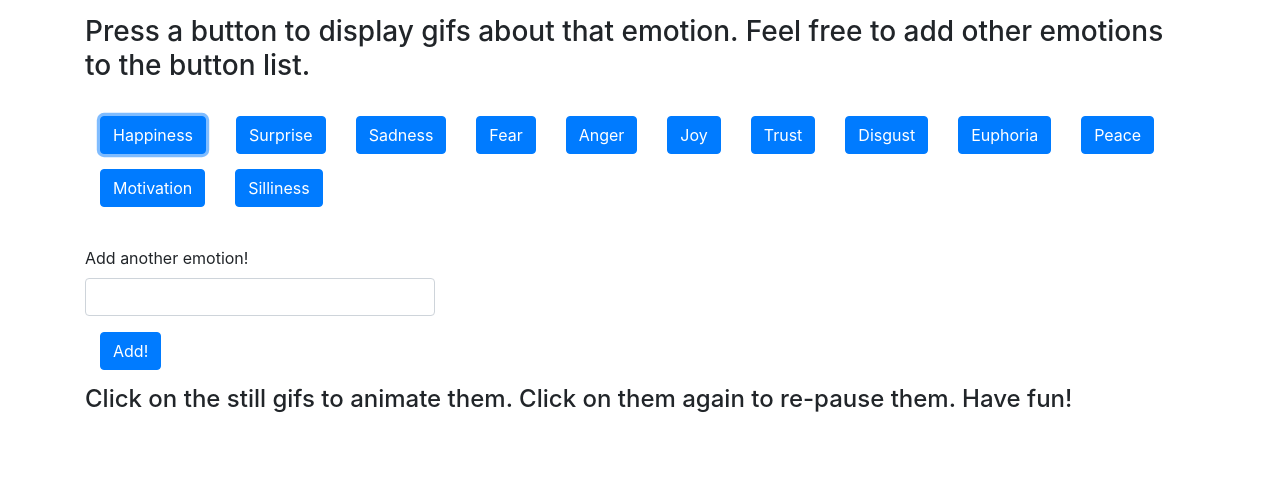
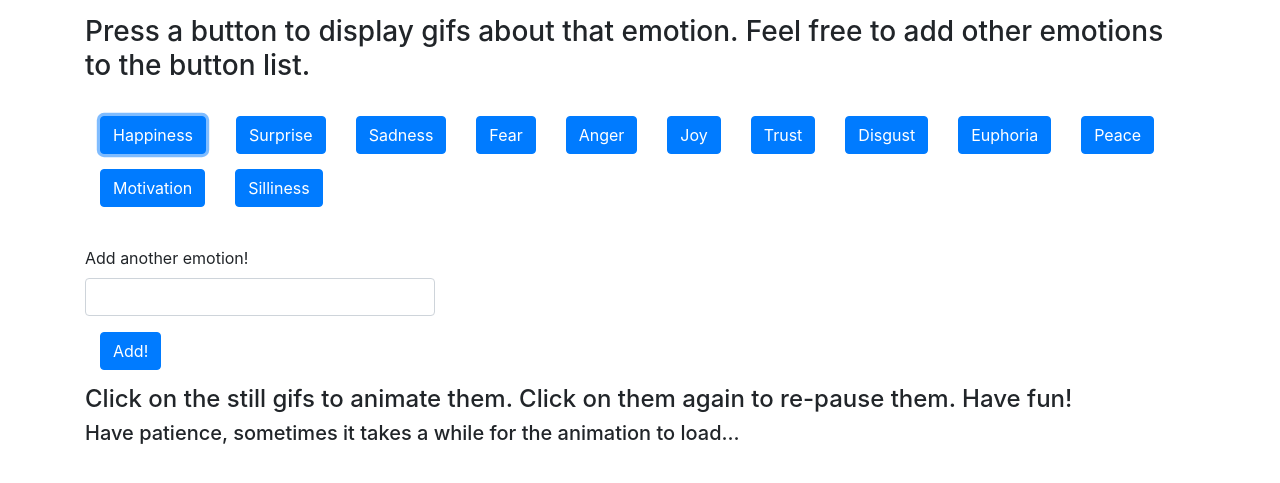
Before and after one commit to Charlie-Islas/gifotion, a plain HTML site: page index.html in a window 1280 px wide. Both pictures are taken after a click on the button "Happiness". Shown: the part 121-604 px from the top of the page. Drawn offline with nearby package versions, Linux system fonts and the light colour scheme; no server answers.

Commit message:
uploading with corrected click listener position and updated instructions, plus with 15 gifs instead of 10

```diff
--- a/index.html
+++ b/index.html
@@ -78,6 +78,7 @@
                     <div class="col-md">
 
                             <h4>Click on the still gifs to animate them. Click on them again to re-pause them. Have fun!</h4>
+                            <h5>Have patience, sometimes it takes a while for the animation to load...</h5>
 
                     </div>
                 </div>
--- a/logic.js
+++ b/logic.js
@@ -74,7 +74,7 @@ $(document).ready(function(){
         $("#gifsRow").empty();
         var emotion=$(this).attr("id");
         var queryURL = "https://api.giphy.com/v1/gifs/search?q=" +
-        emotion + "&api_key=YTwN196lqIIKvebh5Fx1jLVaHtDfcRgU&limit=10";
+        emotion + "&api_key=YTwN196lqIIKvebh5Fx1jLVaHtDfcRgU&limit=15";
 //another key>: dc6zaTOxFJmzC
         $.ajax({
             url: queryURL,
```
